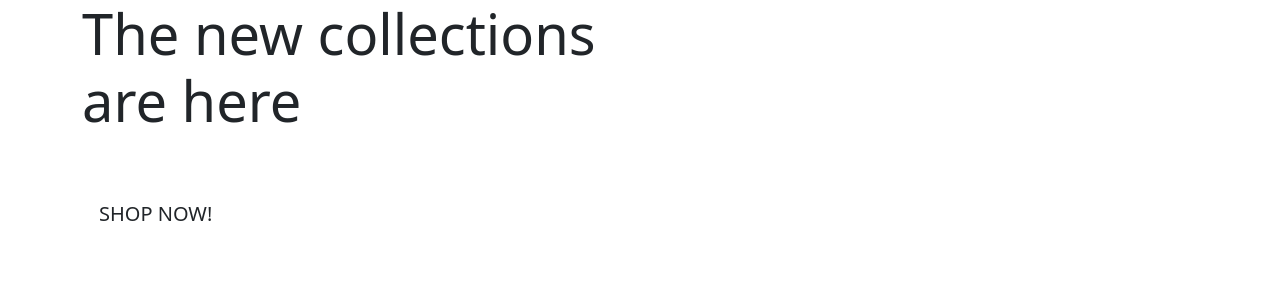
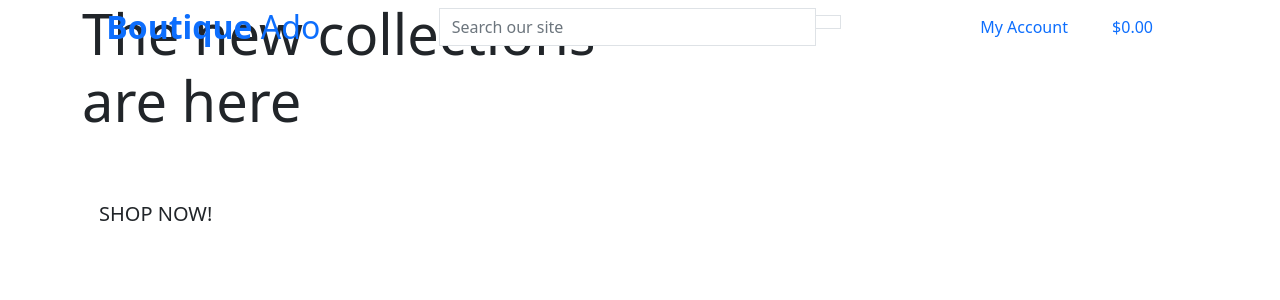
Before and after one commit to maialenz/buotique_ado_v1, a Django app: page / in a window 1280 px wide. Shown: the top 300 px of the page. Run offline with Django 3.2, Linux system fonts and the light colour scheme.

Commit message:
Add main page header

```diff
--- a/templates/base.html
+++ b/templates/base.html
@@ -2,6 +2,7 @@
 
 <!doctype html>
 <html lang="en">
+
 <head>
   <!-- Meta tags -->
   {% block meta %}
@@ -21,15 +22,23 @@
 
   {% block corecss %}
   <!-- Bootstrap CSS -->
-        <link href="https://cdn.jsdelivr.net/npm/bootstrap@5.0.2/dist/css/bootstrap.min.css" rel="stylesheet" integrity="sha384-EVSTQN3/azprG1Anm3QDgpJLIm9Nao0Yz1ztcQTwFspd3yD65VohhpuuCOmLASjC" crossorigin="anonymous">
+  <link href="https://cdn.jsdelivr.net/npm/bootstrap@5.0.2/dist/css/bootstrap.min.css" rel="stylesheet"
+    integrity="sha384-EVSTQN3/azprG1Anm3QDgpJLIm9Nao0Yz1ztcQTwFspd3yD65VohhpuuCOmLASjC" crossorigin="anonymous">
   {% endblock %}
 
   {% block corejs %}
   <!--Scripts-->
-        <script src="https://code.jquery.com/jquery-3.6.0.min.js" integrity="sha256-/xUj+3OJU5yExlq6GSYGSHk7tPXikynS7ogEvDej/m4=" crossorigin="anonymous"></script>
-        <script src="https://cdn.jsdelivr.net/npm/bootstrap@5.0.2/dist/js/bootstrap.bundle.min.js" integrity="sha384-MrcW6ZMFYlzcLA8Nl+NtUVF0sA7MsXsP1UyJoMp4YLEuNSfAP+JcXn/tWtIaxVXM" crossorigin="anonymous"></script>
-        <script src="https://cdn.jsdelivr.net/npm/@popperjs/core@2.9.2/dist/umd/popper.min.js" integrity="sha384-IQsoLXl5PILFhosVNubq5LC7Qb9DXgDA9i+tQ8Zj3iwWAwPtgFTxbJ8NT4GN1R8p" crossorigin="anonymous"></script>
-        <script src="https://cdn.jsdelivr.net/npm/bootstrap@5.0.2/dist/js/bootstrap.min.js" integrity="sha384-cVKIPhGWiC2Al4u+LWgxfKTRIcfu0JTxR+EQDz/bgldoEyl4H0zUF0QKbrJ0EcQF" crossorigin="anonymous"></script>
+  <script src="https://code.jquery.com/jquery-3.6.0.min.js"
+    integrity="sha256-/xUj+3OJU5yExlq6GSYGSHk7tPXikynS7ogEvDej/m4=" crossorigin="anonymous"></script>
+  <script src="https://cdn.jsdelivr.net/npm/bootstrap@5.0.2/dist/js/bootstrap.bundle.min.js"
+    integrity="sha384-MrcW6ZMFYlzcLA8Nl+NtUVF0sA7MsXsP1UyJoMp4YLEuNSfAP+JcXn/tWtIaxVXM" crossorigin="anonymous">
+  </script>
+  <script src="https://cdn.jsdelivr.net/npm/@popperjs/core@2.9.2/dist/umd/popper.min.js"
+    integrity="sha384-IQsoLXl5PILFhosVNubq5LC7Qb9DXgDA9i+tQ8Zj3iwWAwPtgFTxbJ8NT4GN1R8p" crossorigin="anonymous">
+  </script>
+  <script src="https://cdn.jsdelivr.net/npm/bootstrap@5.0.2/dist/js/bootstrap.min.js"
+    integrity="sha384-cVKIPhGWiC2Al4u+LWgxfKTRIcfu0JTxR+EQDz/bgldoEyl4H0zUF0QKbrJ0EcQF" crossorigin="anonymous">
+  </script>
 
   {% endblock %}
 
@@ -37,8 +46,69 @@
   <title>Boutique Ado{% block extra_title %}{% endblock %}</title>
 
 </head>
+
 <body>
   	<header class="container-fluid fixed-top">
+		<div class="row">
+      		<div class="col-12 col-lg-4 my-auto py-1 py-lg-0 text-center text-lg-left">
+				<a href="{% url 'home' %}" class="nav-link main-logo-link">
+			  		<h2 class="logo-font text-black my-0"><strong>Boutique</strong> Ado</h2>
+				</a>
+	  		</div>
+      	<div class="col-12 col-lg-4 my-auto py-1 py-lg-0">
+			<form action="" method="GET">
+				<div class="input-group w-100">
+					<input class="form-control border border-black rounded-0" type="text" name="q" placeholder="Search our site">
+					<div class="input-group-append">
+						<button type="submit" class="form-control btn btn-black border border-black rounded-0">
+							<span class="icon">
+								<i class="fas fa-search"></i>
+							</span>
+						</button>
+					</div>
+				</div>
+			</form>
+		</div>
+      	<div class="col-12 col-lg-4 my-auto py-1 py-lg-0">
+			<ul class="list-inline list-unstyled text-center text-lg-right my-0">
+				<li class="list-inline-item dropdown">
+				    <a href="#" class="text-black nav-link" id="user-options" data-toggle="dropdown" aria-haspopup="true" aria-expanded="false">
+						<div class="text-center">
+							<div><i class="fas fa-user fa-lg"></i></div>
+							<p class="my-0">My Account</p>
+						</div>
+					</a>
+					<div class="dropdown-menu border-0" aria-labelledby="user-options">
+						{% if request.user.is_authenticated %}
+							{% if request.user.is_superuser %}
+								<a href="" class="drowpdown-item">Product Management</a>
+							{% endif %}
+							<a href="" class="dropdown-item">My Profile</a>
+							<a href="{% url 'account_logout' %}" class="dropdown-item">Logout</a>
+						{% else %}
+							<a href="{% url 'account_signup' %}" class="dropdown-item">Register</a>
+							<a href="{% url 'account_login' %}" class="dropdown-item">Login</a>
+						{% endif %}
+					</div>
+				</li>
+				<li class="list-inline-item">
+					<a href="" class="{% if grand_total %}text-info font-wight-bold{% else %}text-black{% endif %} nav-link">
+						<div class="text-center">
+							<div><i class="fas fa-shopping-bag fa-lg"></i></div>
+							<p class="my-0">
+								{% if grand_total %}
+									${{ grand_total|floatformat:2 }}
+								{% else %}
+									$0.00
+								{% endif %}
+							</p>
+						</div>
+					</a>
+				</li>
+			</ul>
+		</div>
+    </div>
+  </header>
 
   {% if messages %}
   <div class="message-container"></div>
@@ -53,6 +123,7 @@
   {% block postloadjs %}
   {% endblock %}
 
-    </header>
+
 </body>
+
 </html>
```
Lines whose indentation alone changed are shown as unchanged.
